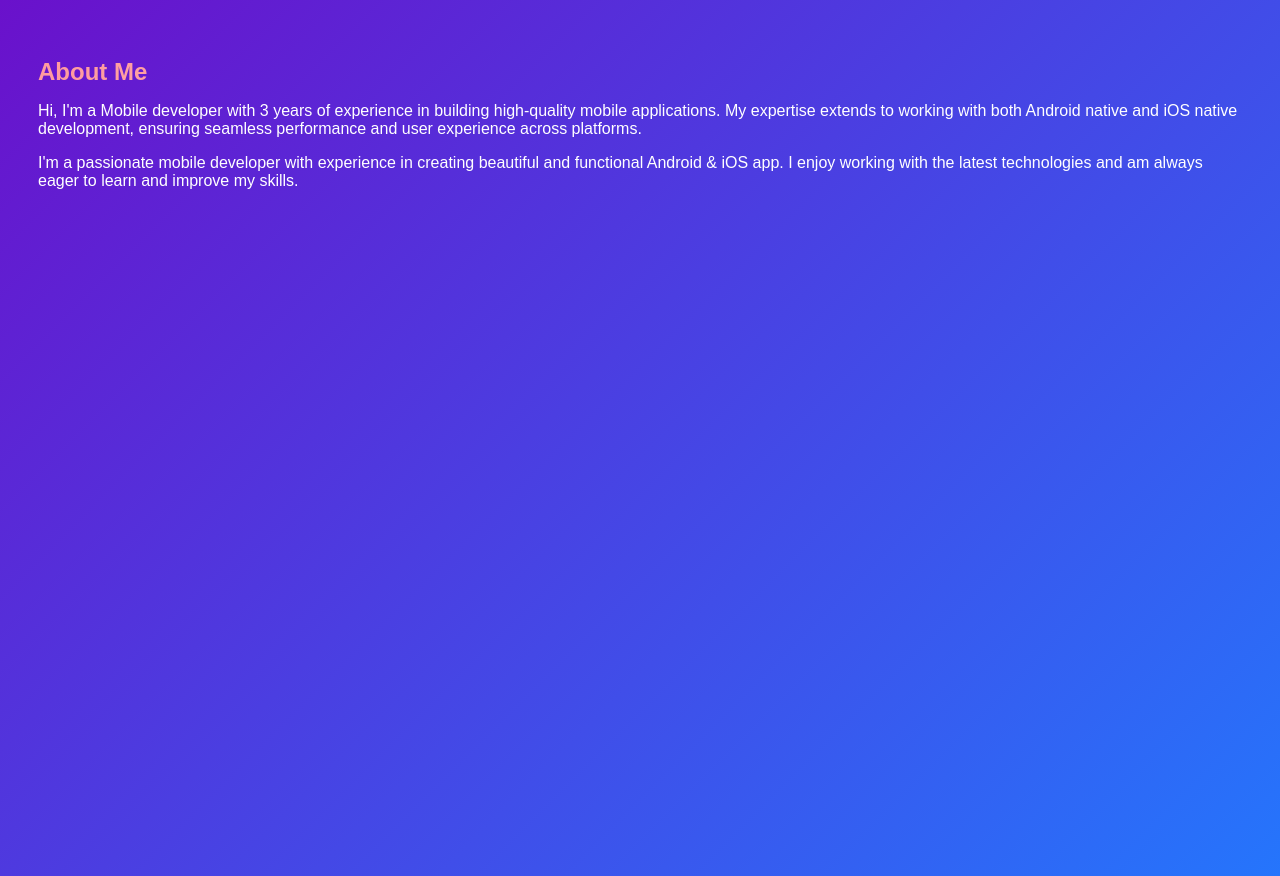
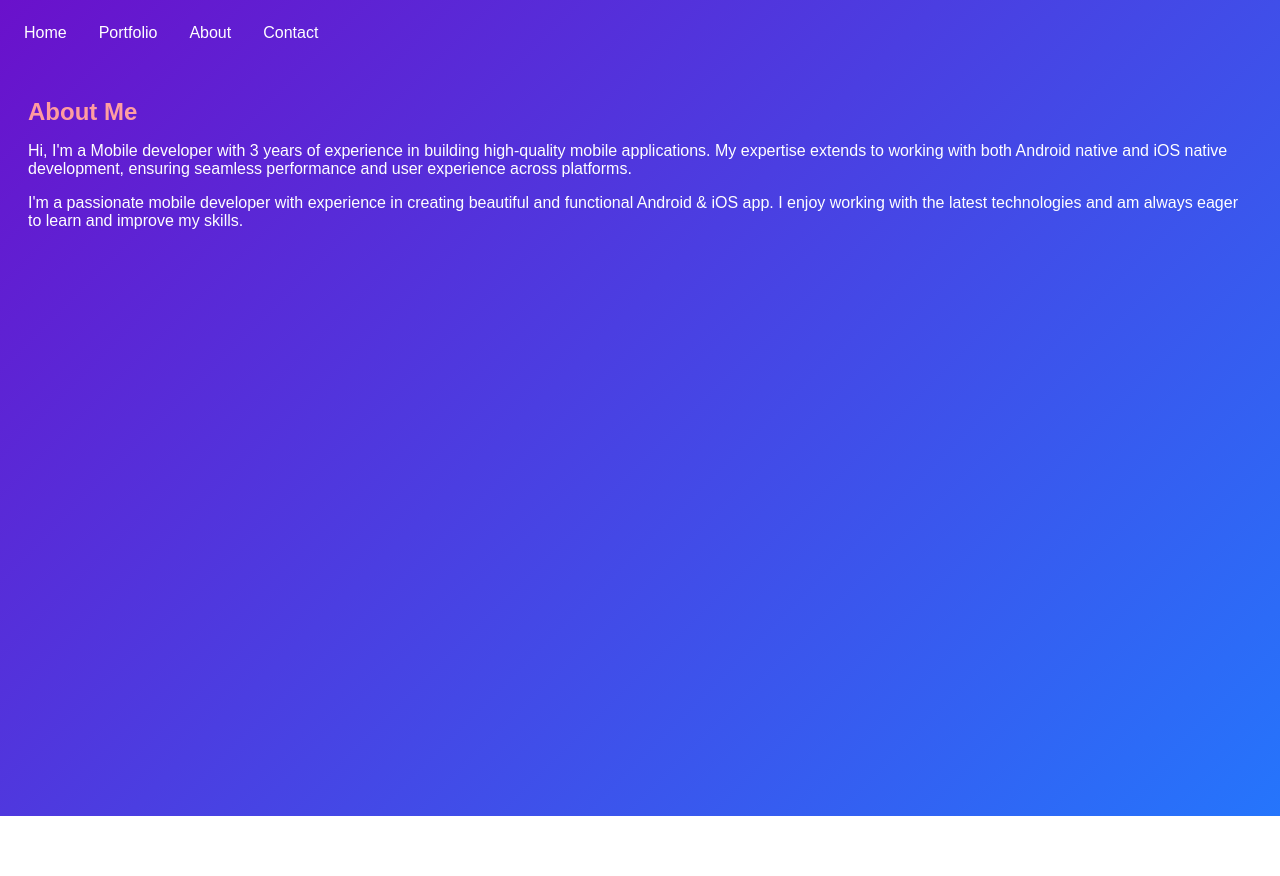
Before and after one commit to IsaiasCuvula/peti_project, a plain HTML site: page about.html in a window 1280 px wide. After the commit the page ends 816 px from the top, so only its background shows below. Drawn offline with Linux system fonts and the light colour scheme.

Commit message:
about page ui

```diff
--- a/about.html
+++ b/about.html
@@ -10,6 +10,12 @@
 </head>
 
 <body>
+    <nav>
+        <a href="index.html">Home</a>
+        <a href="index.html">Portfolio</a>
+        <a href="about.html">About</a>
+        <a href="index.html">Contact</a>
+    </nav>
     <div class="about-container">
         <h2>About Me</h2>
         <p>Hi, I'm a Mobile developer with 3 years of experience in building high-quality mobile applications. My
--- a/css/about.css
+++ b/css/about.css
@@ -1,14 +1,31 @@
 body {
     font-family: Arial, sans-serif;
-    padding: 30px;
     height: 100vh;
     background:linear-gradient(135deg, #6a11cb 0%, #2575fc 100%);
     color: white;
 }
-
+nav {
+  overflow: hidden;
+}
+nav a {
+  float: left;
+  display: block;
+  color: white;
+  text-align: center;
+  padding: 1rem;
+  text-decoration: none;
+}
+nav a:hover {
+  background-color: #ddd;
+  color: white;
+}
 h2 {
    background: linear-gradient(135deg, #ff9a9e 0%, #fad0c4 100%);
    -webkit-background-clip: text;
    -webkit-text-fill-color: transparent;
    margin-bottom: 1rem;
 }
+
+.about-container {
+  padding:20px;
+}
```
Also changed, not shown: css/index.css (indentation only).
